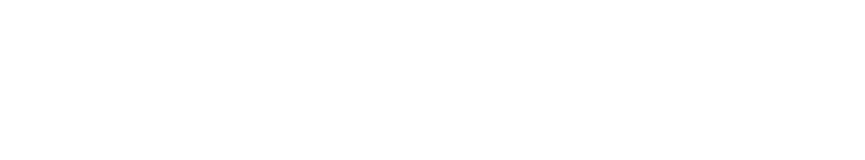
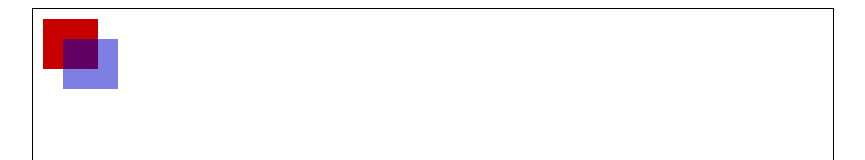
Before and after one commit to redspirit/raycast_fps, a website: page public/index.html in a window 1280 px wide. Shown: the top 160 px of the page, without its empty margins (207-1072 px from the left). Drawn offline with Linux system fonts and the light colour scheme.

Commit message:
show first elemens

```diff
--- a/public/index.html
+++ b/public/index.html
@@ -2,13 +2,17 @@
 <html lang="en">
 <head>
     <meta charset="UTF-8">
-    <title>raycast game</title>
+    <title>raycast_fps</title>
 </head>
 <body>
 
+<div id="container">
+    <canvas id="canvas" width="800" height="600"></canvas>
+</div>
 
 
-
+<link href="styles.css" rel="stylesheet" type="text/css" />
+<script src="js/main.js"></script>
 
 </body>
 </html>
--- a/public/js/main.js
+++ b/public/js/main.js
@@ -0,0 +1,10 @@
+let canvas = document.getElementById('canvas');
+let ctx = canvas.getContext('2d');
+
+
+
+ctx.fillStyle = "rgb(200,0,0)";
+ctx.fillRect (10, 10, 55, 50);
+
+ctx.fillStyle = "rgba(0, 0, 200, 0.5)";
+ctx.fillRect (30, 30, 55, 50);
--- a/public/styles.css
+++ b/public/styles.css
@@ -0,0 +1,9 @@
+
+
+#container{
+    text-align: center;
+}
+
+canvas {
+    border: 1px solid black;
+}
--- a/server.js
+++ b/server.js
@@ -19,5 +19,5 @@ app.use((err, req, res, next) => {
 });
 
 app.listen(9090, () => {
-    console.log('PRICE Service listening on port', 9090);
+    console.log('Server listening on port', 9090);
 });
```
